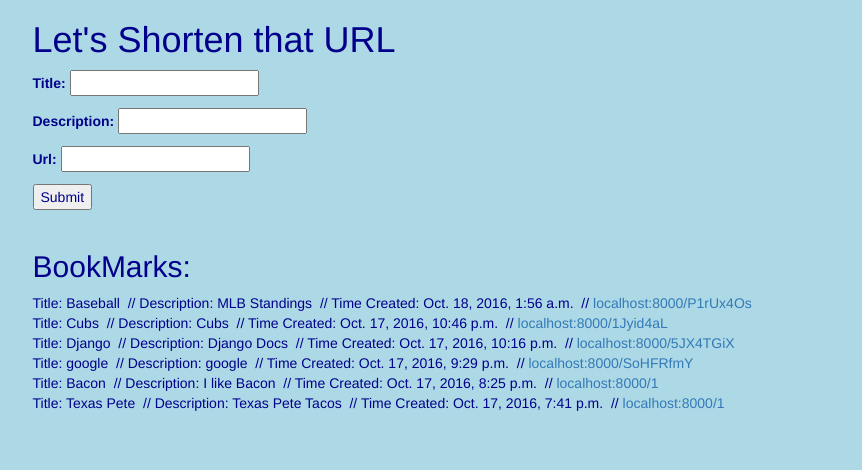
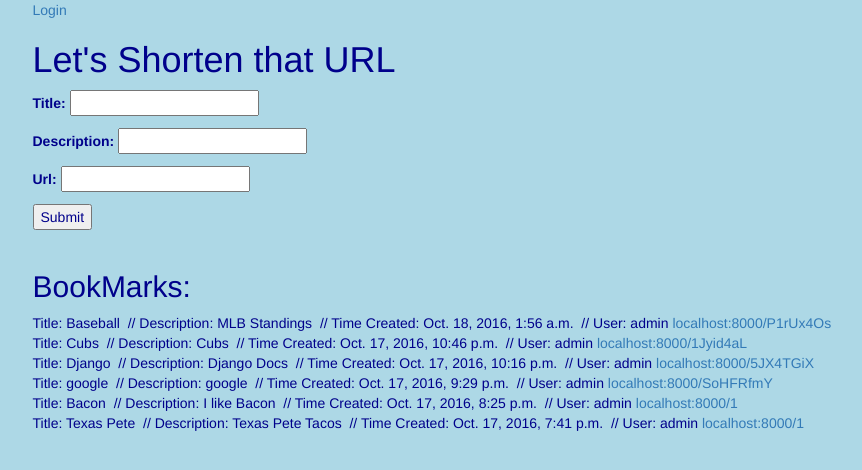
Before and after one commit to destanton/url_shortener, a Django app: page / in a window 1280 px wide. Shown: the top 470 px of the page, without its empty margins (45-907 px from the left). Run offline with Django 3.2, Linux system fonts and the light colour scheme; data comes from the database, SQL or seed files in the repository; both versions use the stored data as it was after the commit; some libraries are stand-ins or nearby versions.

Commit message:
added login/logout ability

```diff
--- a/url_shortener/app/models.py
+++ b/url_shortener/app/models.py
@@ -11,6 +11,7 @@ class Bookmark(models.Model):
 
     def __str__(self):
         return self.title
+
 
     class Meta:
         ordering = ("-created",)
--- a/url_shortener/templates/app/bookmark_form.html
+++ b/url_shortener/templates/app/bookmark_form.html
@@ -14,7 +14,7 @@
     <div class="">
       <h2>BookMarks:</h2>
       {% for title in bookmark_list %}
-      Title: {{ title }} &nbsp;// Description: {{ title.description }} &nbsp;// Time Created: {{ title.created }} &nbsp;//
+      Title: {{ title }} &nbsp;// Description: {{ title.description }} &nbsp;// Time Created: {{ title.created }} &nbsp;// User: {{ title.user }}
        <a href="{% url 'short_view' title.new_url %}">localhost:8000/{{ title.new_url }}</a> <br>
       {% endfor %}
     </div>
--- a/url_shortener/templates/base.html
+++ b/url_shortener/templates/base.html
@@ -16,7 +16,12 @@
   </head>
   <body>
     <div class="container">
-        <h1>Let's Shorten that URL</h1>
+        {% if not request.user.is_authenticated %}
+          <a href="{% url 'login' %}">Login</a>
+          {% else %}
+          <a href="{% url 'logout' %}?next={% url 'create_view' %}">Logout</a>
+        {% endif %}
+          <h1>Let's Shorten that URL</h1>
         {% block content %}
         {% endblock %}
     </div>
--- a/url_shortener/url_shortener/settings.py
+++ b/url_shortener/url_shortener/settings.py
@@ -119,3 +119,4 @@ USE_TZ = True
 # https://docs.djangoproject.com/en/1.10/howto/static-files/
 
 STATIC_URL = '/static/'
+LOGIN_REDIRECT_URL = '/'
--- a/url_shortener/url_shortener/urls.py
+++ b/url_shortener/url_shortener/urls.py
@@ -13,12 +13,13 @@ Including another URLconf
     1. Import the include() function: from django.conf.urls import url, include
     2. Add a URL to urlpatterns:  url(r'^blog/', include('blog.urls'))
 """
-from django.conf.urls import url
+from django.conf.urls import url, include
 from django.contrib import admin
 from app.views import CreateView, ShortView
 
 urlpatterns = [
     url(r'^admin/', admin.site.urls),
+    url(r'^', include('django.contrib.auth.urls')),
     url(r'^$', CreateView.as_view(), name="create_view"),
     url(r'^(?P<new_url>\w+)/$', ShortView.as_view(), name="short_view")
 ]
```
Also changed, not shown: url_shortener/templates/registration/login.html (added, +12 -0 lines), url_shortener/db.sqlite3.
